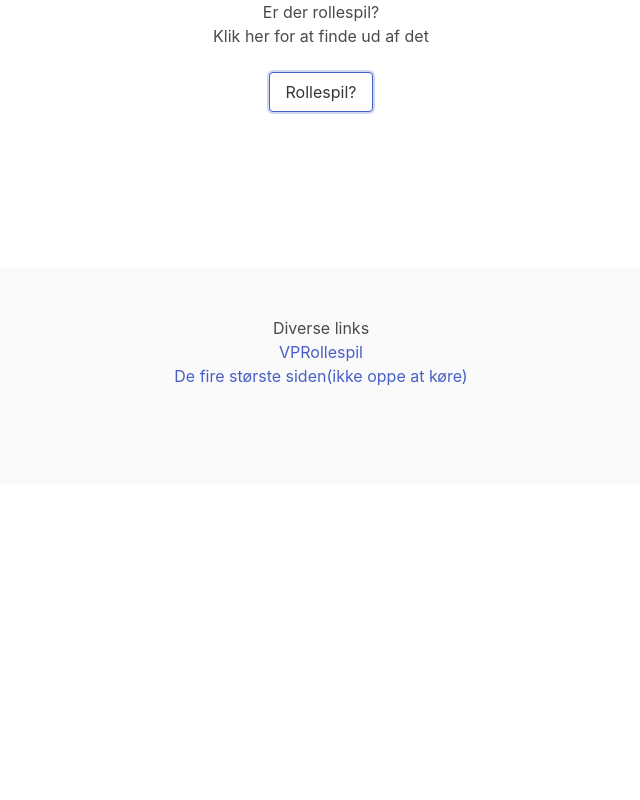
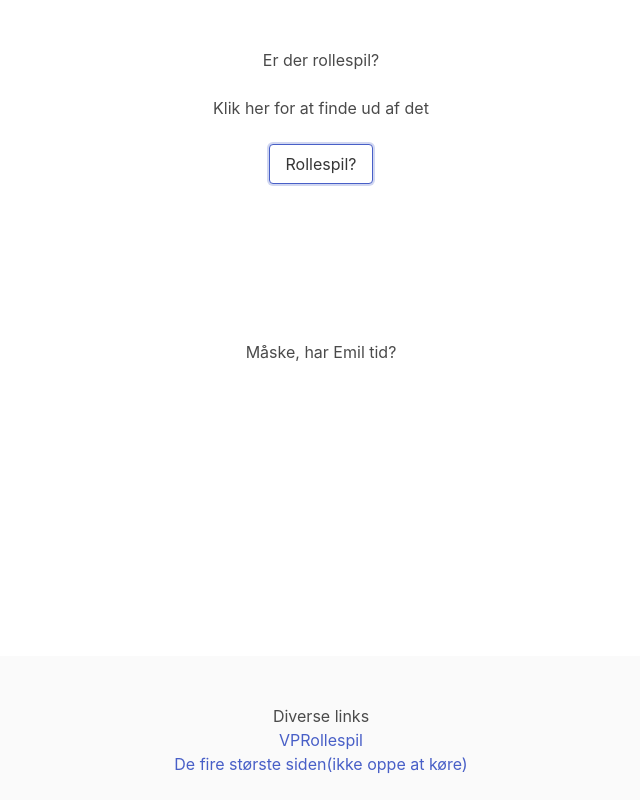
Before and after one commit to vituskh/erderrollespil, a plain HTML site: page index.html in a window 1280 px wide. Both pictures are taken after a click on the button "Rollespil?". Shown: the whole page, without its empty margins (319-959 px from the left). Drawn offline with nearby package versions, Linux system fonts and the light colour scheme.

Commit message:
Alt virker nu.

```diff
--- a/index.html
+++ b/index.html
@@ -7,8 +7,11 @@
         <title>Er der rollespil?</title>
         <link rel="stylesheet" href="https://cdnjs.cloudflare.com/ajax/libs/bulma/0.4.0/css/bulma.css"/>
     </head>
-    <body>
-        <h class="h1">Er der rollespil?</h1>
+    <body style="height: 100%;">
+        <div class="wrapper">
+            <br>
+            <br>
+            <h1 class="h1">Er der rollespil?</h1>
             <br>
             <p>Klik her for at finde ud af det</p>
             <br>
@@ -17,6 +20,9 @@
                 <canvas></canvas>
                 <p id="rollespil?"></p>
             </div>
+            <div class="push"></div>
+        </div>
+
 
         <footer class="footer">
             <p>Diverse links</p>
@@ -25,5 +31,22 @@
             <a href="https://vitusverden.github.io/defirestoerste">De fire største siden(ikke oppe at køre)</a>
         </footer>
         <script src="main.js"></script>
+        <style>
+            html, body {
+                height: 100%;
+                margin: 0;
+            }
+            .wrapper {
+                min-height: 100%;
+
+            /* Equal to height of footer */
+            /* But also accounting for potential margin-bottom of last child */
+            margin-bottom: -144px;
+            }
+            .footer,
+            .push {
+                height: 50px;
+            }
+        </style>
     </body>
 </html>
--- a/main.js
+++ b/main.js
@@ -1,3 +1,4 @@
+var today = new Date()
 Date.prototype.getWeekNumber = function(){
     var d = new Date(Date.UTC(this.getFullYear(), this.getMonth(), this.getDate()));
     var dayNum = d.getUTCDay() || 7;
@@ -7,9 +8,25 @@ Date.prototype.getWeekNumber = function(){
   };
 
 function getRealWeekNumber() {
-    return new Date().getWeekNumber();
+    return today.getWeekNumber();
 }
 
 function getRollespil() {
+	if (today.getDay() == 5) {
+		document.getElementById("rollespil?").textContent = "Ja, det er jo fredag."
+	} else if (today.getDay() == 4 && isDivisible(getRealWeekNumber(), 2)) {
+		document.getElementById("rollespil?").textContent = "Ja, det er en lige torsdag."
+	} else if (today.getDay() == 2) {
+		document.getElementById("rollespil?").textContent = "Måske, har Emil tid?"
+	} else {
+		document.getElementById("rollespil?").textContent = "Nej-"
+	}
+}
 
+function isDivisible(number, by) {
+	if (number / by == Math.floor(number / by)) {
+		return true
+	} else {
+		return false
+	}
 }
```
Lines whose indentation alone changed are shown as unchanged.
